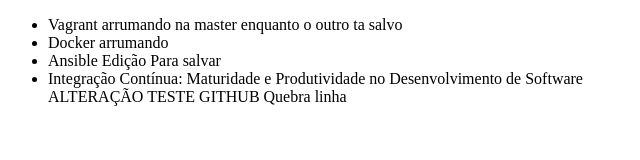
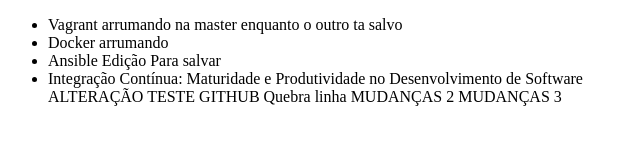
Before and after one commit to Felipe015/estudo-alura-git, a plain HTML site: page index.html in a window 1280 px wide. Shown: the whole page, without its empty margins (0-640 px from the left). Drawn offline with Linux system fonts and the light colour scheme.

Commit message:
Mudanças 2 e MUDANÇAS 3

```diff
--- a/index.html
+++ b/index.html
@@ -12,6 +12,8 @@
         <li>Integração Contínua: Maturidade e Produtividade no Desenvolvimento de Software</li>
 	ALTERAÇÃO TESTE GITHUB
 Quebra linha
+MUDANÇAS 2
+MUDANÇAS 3
     </ul>
 </body>
 </html>
```
